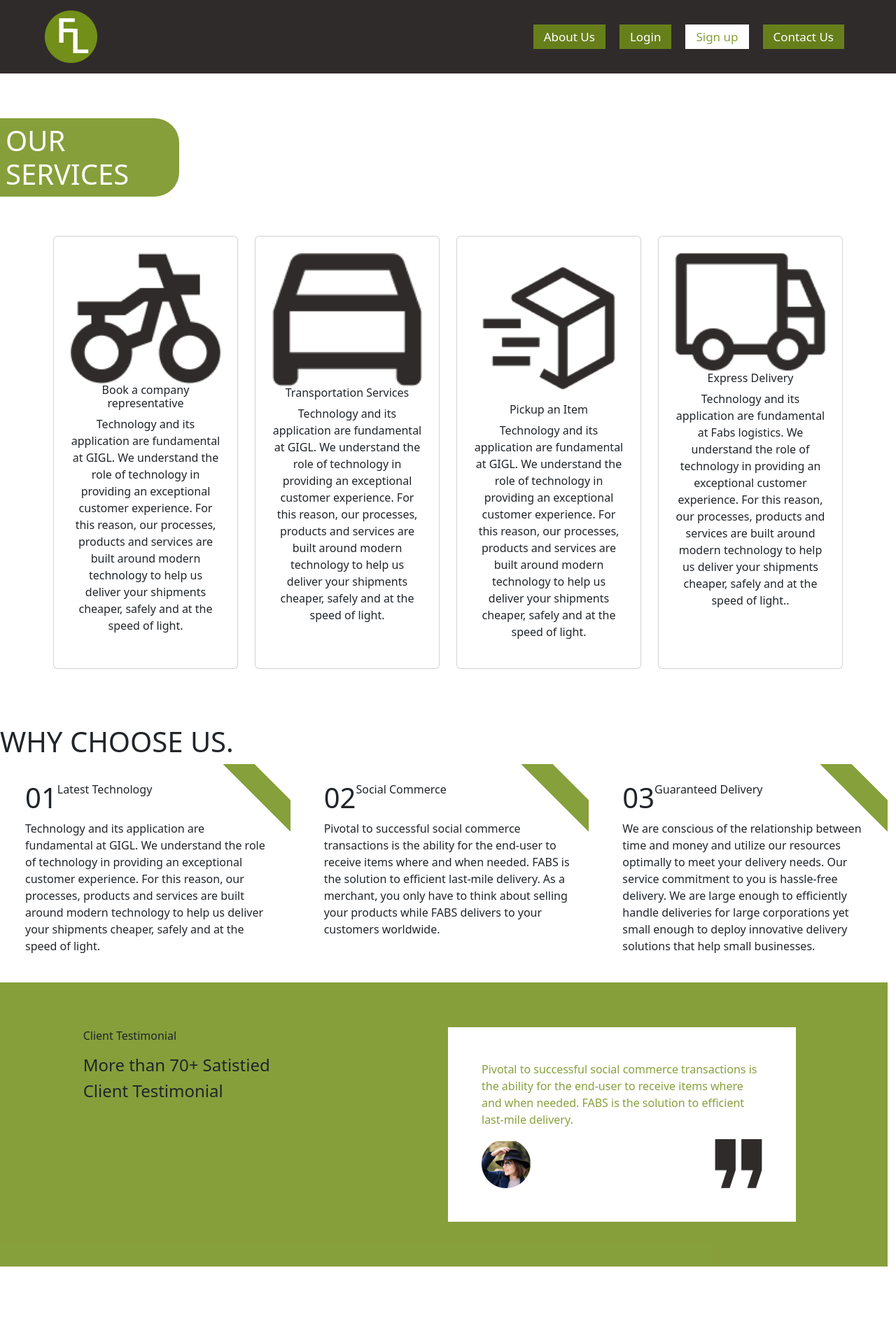
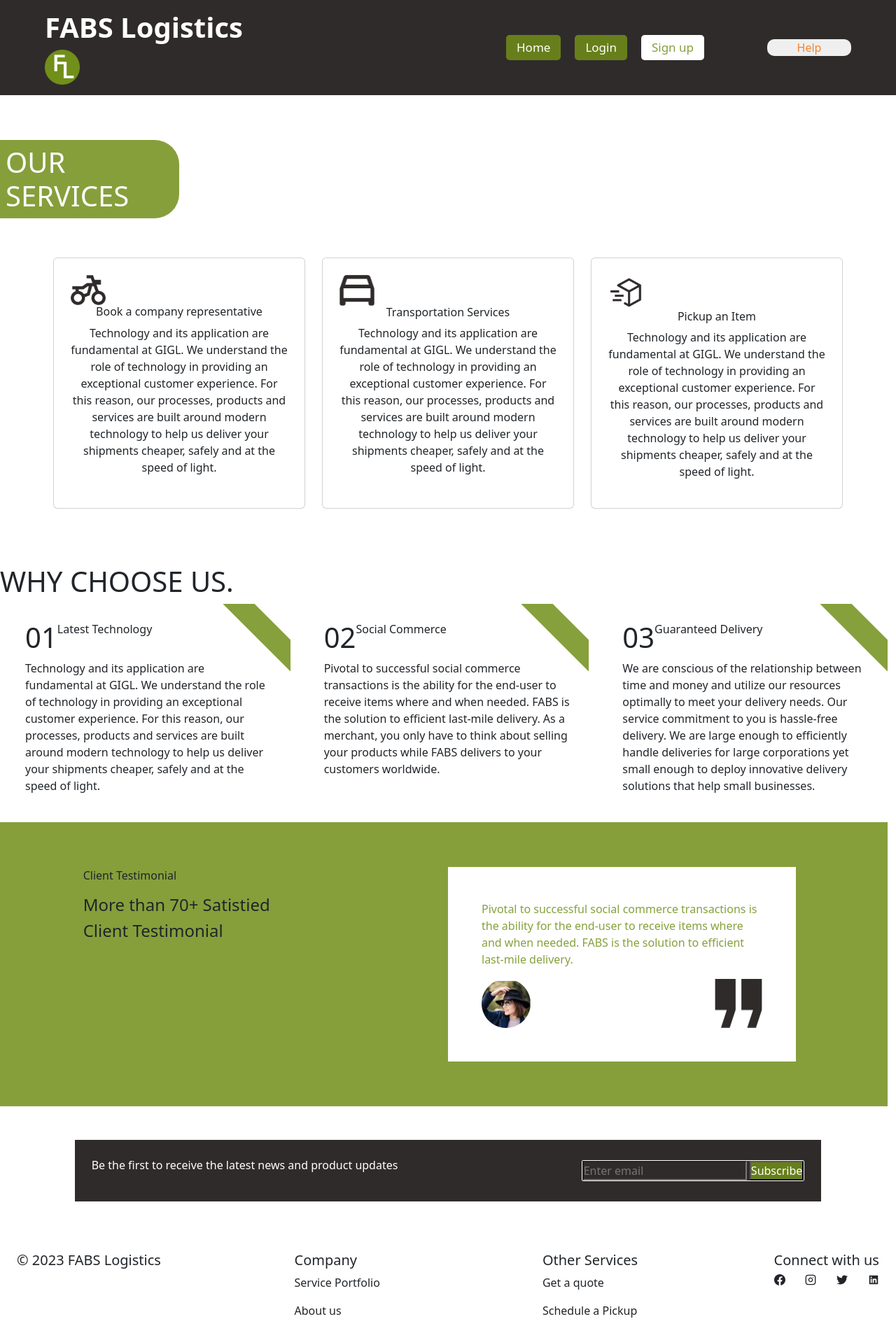
Before and after one commit to donfolksy/FABs-Logistics, a React (Create React App) app: page / in a window 1280 px wide. Shown: the top 1905 px of the page at 70% size. Before the commit the page ends 1810 px from the top, so only its background shows below. Built offline with nearby package versions, Linux system fonts and the light colour scheme.

Commit message:
updated fabs

```diff
--- a/package.json
+++ b/package.json
@@ -12,6 +12,7 @@
     "react": "^18.2.0",
     "react-bootstrap": "^2.7.2",
     "react-dom": "^18.2.0",
+    "react-icons": "^4.8.0",
     "react-router-dom": "^6.9.0",
     "react-scripts": "5.0.1",
     "web-vitals": "^2.1.4"
--- a/src/App.css
+++ b/src/App.css
@@ -1,16 +1,18 @@
-/* service component in home page */
 * {
   padding: 0;
   margin: 0;
   box-sizing: border-box;
 }
-/* styling of navbar */
 
 /* styling of home page */
+
+/* service component in home page */
 .parent-service {
   padding: 4rem 0;
 }
-
+.parent-service img{
+  width: 50px;
+}
 .parent-service .text-start {
   width: 20%;
 }
@@ -48,7 +50,26 @@
   background-color: var(--white);
   color: var(--lemon-color);
 }
+/* styling of update */
+.update-parent{
+background-color: var(--black);
+color: var(--white);
+}
+.update-form{
+  border-radius: 2px;
+  border: 1px solid white;
+}
+.update-form button{
+  background-color: var(--lemon-color);
+  color: var(--white);
+}
+.update-form input::placeholder{
+  /* color: white; */
+}
 
+.update-form input{
+  background: transparent;
+}
 /* styling of the sign in page */
 
 .login-body h5{
@@ -64,7 +85,6 @@
   margin: 5px 0;
   background-color:#D9D9D973;
 }
-
 .pay-parent{
   padding: 11rem 0;
 }
--- a/src/components/Auth/Login.js
+++ b/src/components/Auth/Login.js
@@ -2,7 +2,7 @@ const Login = () => {
   return (
     <div className="login-parent d-flex justify-content-center align-items-center w-100 h-100" style={{margin: "7rem 0"}}>
       <div className="login-body row mx-0 justify-content-center align-items-center w-100 h-100">
-        <form action="" className="col-lg-5 col-11 bg-primary border p-5"  >
+        <form action="" className="col-lg-5 col-11 p-5"  >
             <h5>Sign in to your account</h5>
         <div>
           <label for="email" className="   d-block">
--- a/src/components/Footerbar.js
+++ b/src/components/Footerbar.js
@@ -1,6 +1,37 @@
+import {BsFacebook} from "react-icons/bs"
+import {FiInstagram} from "react-icons/fi"
+import {FaTwitter} from "react-icons/fa"
+import {AiFillLinkedin} from "react-icons/ai"
 const Footerbar = ()=> {
     return(
-        <></>
+        <div className=" mx-0  w-100  d-flex justify-content-between  p-4 col-lg-11">
+          <div><h5>© 2023 FABS Logistics</h5>
+          </div>
+          <div>
+          <h5>Company</h5>
+          <p>Service Portfolio</p>
+          <p>About us</p>
+          <p>Blog</p>
+          <p>Terms and Conditions</p>
+          </div>
+          <div>
+          <h5>Other Services</h5>
+          <p>Get a quote</p>
+          <p>Schedule a Pickup</p>
+          <p>FABS Alpha</p>
+          <p>Overseas Shipping</p>
+          <p>Report Issues</p>
+          </div>
+          <div className="">
+          <h5>Connect with us</h5>
+          <div className="d-flex  justify-content-between">
+          <BsFacebook/>
+          <FiInstagram/>
+          <FaTwitter/>
+          <AiFillLinkedin/>
+          </div>
+          </div>
+        </div>
     )
 }
 export default Footerbar
--- a/src/components/HomePage/HomeService.js
+++ b/src/components/HomePage/HomeService.js
@@ -2,7 +2,7 @@ import React from "react";
 import bicycle from "../../images/bicycle.png"
 import car from "../../images/car.png"
 import box from "../../images/box.png"
-import truck from "../../images/truck.png"
+// import truck from "../../images/truck.png"
 
 const HomeService = () => {
   const service = [
@@ -27,13 +27,13 @@ const HomeService = () => {
       button: "<button>PICKUP NOW</>.",
     },
 
-    {
-        icons: truck,
-        heading: "Express Delivery",
-        text: "Technology and its application are fundamental at Fabs logistics. We understand the role of technology in providing an exceptional customer experience. For this reason, our processes, products and services are built around modern technology to help us deliver your shipments cheaper, safely and at the speed of light..",
-        button: "<button>SEND GOODS</>.",
+    // {
+    //     icons: truck,
+    //     heading: "Express Delivery",
+    //     text: "Technology and its application are fundamental at Fabs logistics. We understand the role of technology in providing an exceptional customer experience. For this reason, our processes, products and services are built around modern technology to help us deliver your shipments cheaper, safely and at the speed of light..",
+    //     button: "<button>SEND GOODS</>.",
 
-      },
+    //   },
   ];
   return (
     <div className="d-flex flex-column justify-content-center w-100 parent-service ">
@@ -44,7 +44,7 @@ const HomeService = () => {
       <div className="w-100 d-flex justify-content-center">
       <div className="row justify-content-center mx-0 services">
         {service?.map(({icons, heading, text}, i) => (
-            <div className="col-lg-3 col-md-4 col-sm-6 text-center pb-3" key={i}>
+            <div className="col-lg-4 col-md-4 col-sm-6 text-center pb-3" key={i}>
                 <div className="card h-100  p-4">
                   <img src={icons} alt="" />
                     <h6>{heading}</h6>
--- a/src/components/Navbar/Navbar.css
+++ b/src/components/Navbar/Navbar.css
@@ -17,7 +17,12 @@
   justify-content: space-between;
   align-items: center;
 }
-
+.logo-wrap{
+  display: flex;
+}
+.logo-wrap img{
+width: 50px;
+}
 .menubaricon {
   display: none;
 }
@@ -51,6 +56,7 @@ nav ul li {
   margin: 0px 10px;
   background-color: var(--lemon-color);
   padding: 5px 15px;
+  border-radius: 5px;
 }
 nav ul li a {
   font-size: 17px;
@@ -153,7 +159,3 @@ nav ul li a:hover {
     color: white;
   }
 }
-
-/* .login-parent input{
-    width: 100%;
-  } */
--- a/src/components/Navbar/Navbar.js
+++ b/src/components/Navbar/Navbar.js
@@ -32,17 +32,17 @@ function Navbar({ loggedIn }) {
       <>
         {
           <div className="dropdown">
-            <button>Get started</button>
+            <button>Help</button>
             <div className="dropdown-content">
               <Link to="/login">
-                <li>Login</li>
+                <li>whapsApp</li>
               </Link>
 
               <Link to="/customer/register">
-                <li>Customer Signup</li>
+                <li>08056439280 </li>
               </Link>
               <Link to="/restaurant/register">
-                <li>Restaurant Signup</li>
+                <li>fabslogistics@gmail.com</li>
               </Link>
             </div>
           </div>
@@ -55,19 +55,19 @@ function Navbar({ loggedIn }) {
       <div className="parent nav-parent">
         <nav>
           {/* <div className="nav-parent"> */}
-          <div
-            className="
-        "
+          <div className="logo-wrap"
           >
             <Link to="/">
+            <><h3>FABS Logistics</h3></>
               <img src={logo} alt="" />{" "}
             </Link>
+
           </div>
 
           <div>
             <ul className="menubar">
               <li>
-                <a href="">About Us</a>
+                <a href="">Home</a>
               </li>
               <li>
                 <a href="">Login</a>
@@ -75,10 +75,10 @@ function Navbar({ loggedIn }) {
               <li>
                 <a href="">Sign up</a>
               </li>
-              <li>
-                <a href="">Contact Us</a>
-              </li>
-              {/* {data} */}
+              {/* <li>
+                <a href="">Help</a>
+              </li> */}
+              {data}
             </ul>
 
             <i onClick={handleToggle} class="fa-solid fa-bars menubaricon"></i>
--- a/src/components/Update.js
+++ b/src/components/Update.js
@@ -1,8 +1,20 @@
-const Update = ()=> {
-    return(
-<>
+const Update = () => {
+  return (
+    <div className="   row mx-0 w-100 justify-content-center align-items-center">
+      <div className="col-lg-10 update-parent col-11 my-5 d-flex justify-content-between p-4 align-items-center">
+        <div className=" ">
+          <p>Be the first to receive the latest news and product updates</p>
 
-</>
-    )
-}
-export default Update
+        </div>
+
+        <div className="">
+          <form className="update-form">
+            <input type="email" placeholder="Enter email"></input>{" "}
+            <button>Subscribe</button>
+          </form>
+        </div>
+      </div>
+    </div>
+  );
+};
+export default Update;
```
Also changed, not shown: 1 other file (tests, documents, lock files or other folders).
